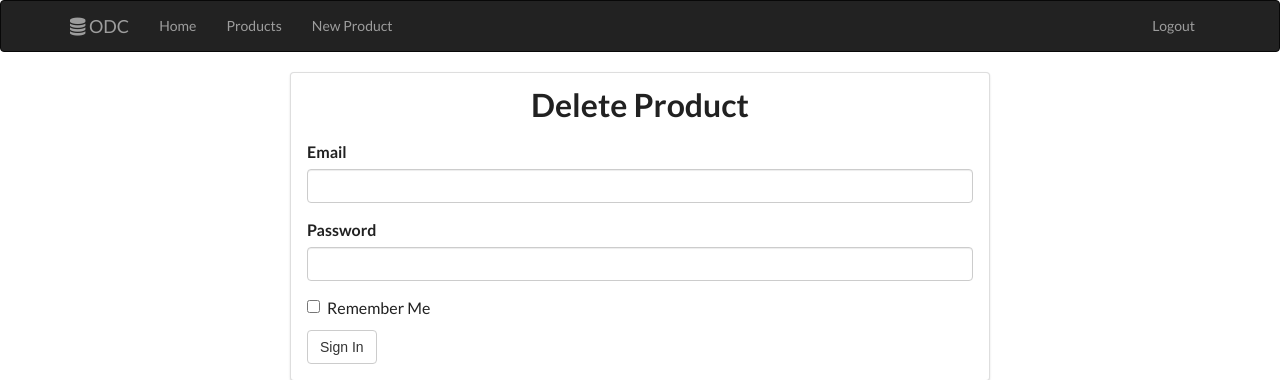
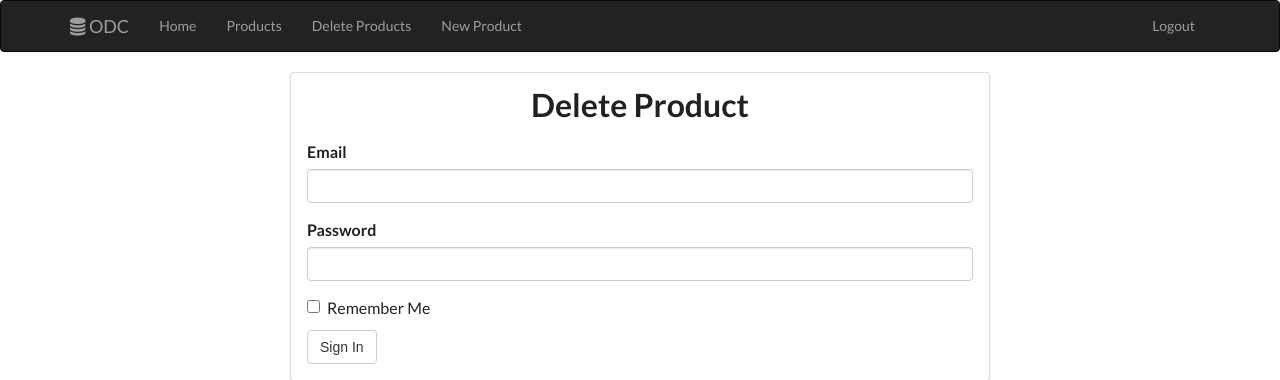
Before and after one commit to jacobRettig/FactoryManagement, a Flask app: template odc_app/templates/deleteProduct.html in a window 1280 px wide. Shown: the top 380 px of the page. Run offline with Flask 2, Linux system fonts and the light colour scheme; the template is opened without the code that fills it: values that come from a table or form of the project are taken from there, others are empty; the visitor is signed in with stand-in values (Sample User, id 1); parts of the project's set-up code (start-up, migrations or seed data) failed here and were passed over; some libraries are stand-ins or nearby versions.

Commit message:
Added delete products option to navbar

```diff
--- a/odc_app/templates/base.html
+++ b/odc_app/templates/base.html
@@ -33,6 +33,7 @@
                     <!-- Path of the products route goes in the href below -->
                     {% if not current_user.is_anonymous %}
                     	<li><a href="/products">Products</a></li>
+                        <li><a href="/products/delete">Delete Products</a></li>
                     	<!-- Below line is supposed to only show the New Product route if the user isn't a warehouse manager, not sure if it works -->
                     	{% if DB.getRole(user) != "Warehouse Manager" %}
                     		<li><a href="/products/new">New Product</a></li>
```
